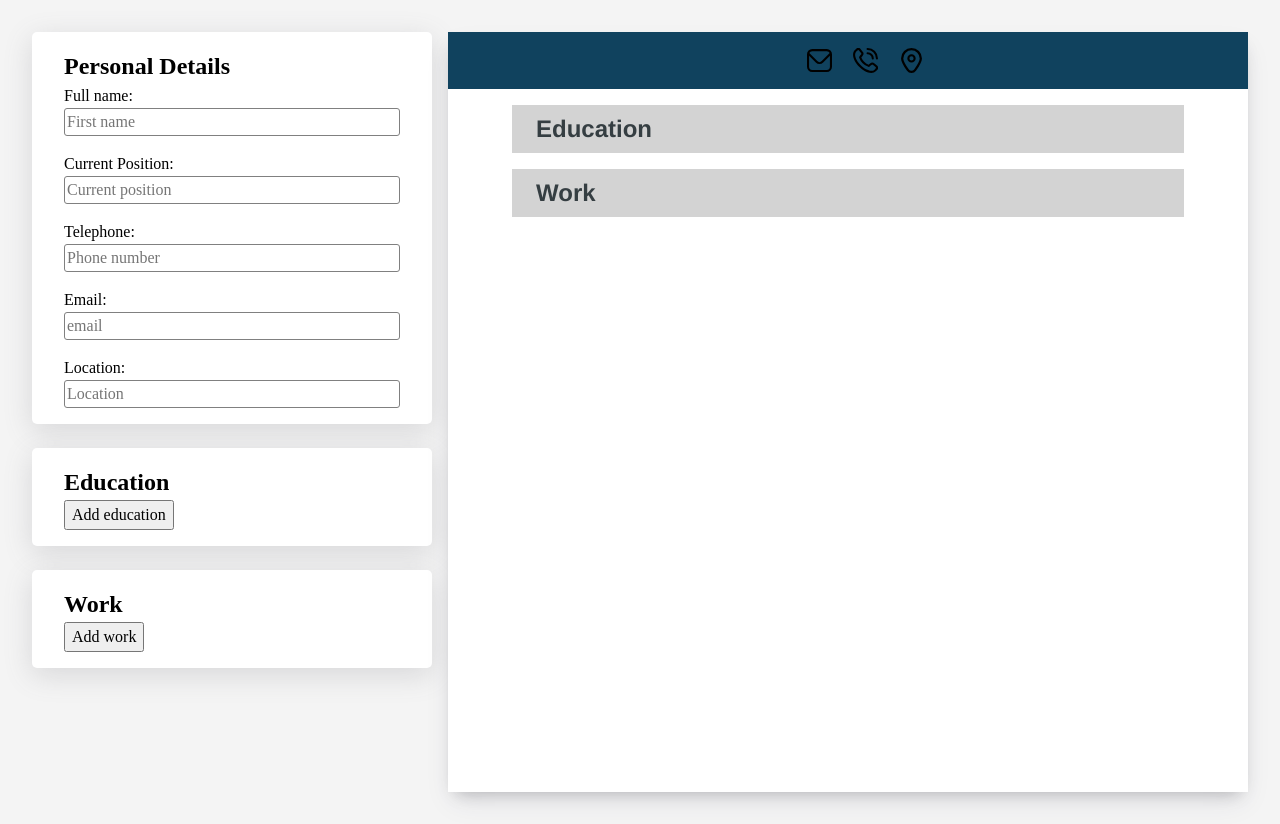
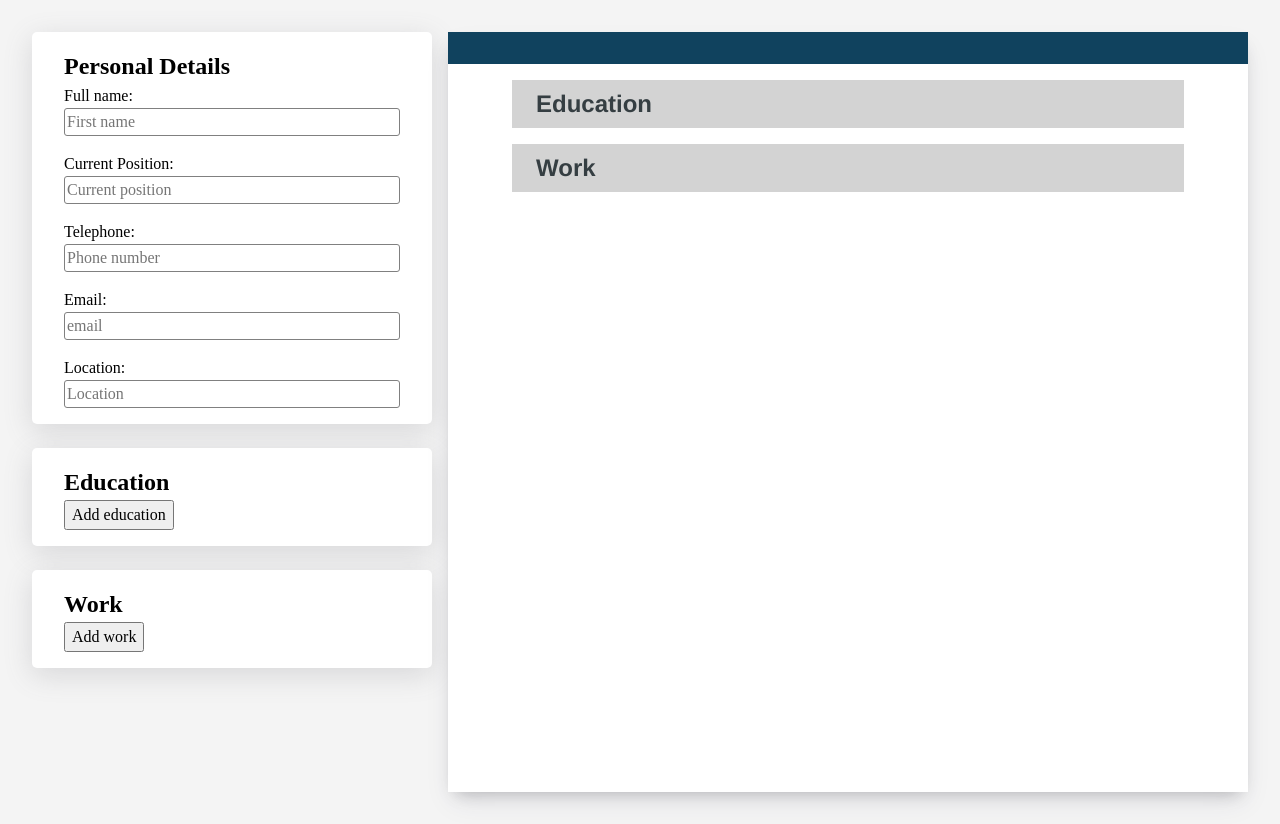
Before and after one commit to cpxx9/odin-cvApp, a React (Vite) app: page / in a window 1280 px wide. Built offline with nearby package versions, Linux system fonts and the light colour scheme.

Commit message:
icons do not show unless content available

```diff
--- a/src/App.jsx
+++ b/src/App.jsx
@@ -8,11 +8,11 @@ import CVDisplay from './components/CVDisplay';
 
 function App() {
   const [personalDetails, setPersonalDetails] = useState({
-    // fullName: 'John Doe',
-    // currentPosition: 'System Administrator',
-    // phoneNumber: '8881114444',
-    // email: 'john@doe.com',
-    // location: 'Palo Alto, US'
+    fullName: '',
+    currentPosition: '',
+    phoneNumber: '',
+    email: '',
+    location: ''
   });
 
   const [educationDetails, setEducationDetails] = useState([
--- a/src/components/CVDisplay.jsx
+++ b/src/components/CVDisplay.jsx
@@ -19,15 +19,22 @@ export default function CVDisplay({
         <h4>{personalDetails.currentPosition}</h4>
         <ul>
           <li>
-            <img src={envelope} alt="email icon" />
+            {console.log({ personalDetails })}
+            {personalDetails.email !== '' && (
+              <img src={envelope} alt="email icon" />
+            )}
             <p>{personalDetails.email}</p>
           </li>
           <li>
-            <img src={phone} alt="phone icon" />
+            {personalDetails.phoneNumber !== '' && (
+              <img src={phone} alt="phone icon" />
+            )}
             <p>{personalDetails.phoneNumber}</p>
           </li>
           <li>
-            <img src={location} alt="location marker icon" />
+            {personalDetails.location !== '' && (
+              <img src={location} alt="location marker icon" />
+            )}
             <p>{personalDetails.location}</p>
           </li>
         </ul>
```
